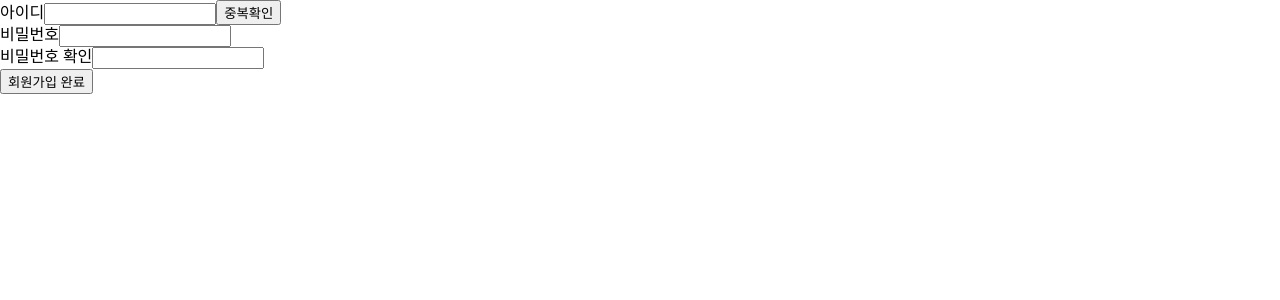
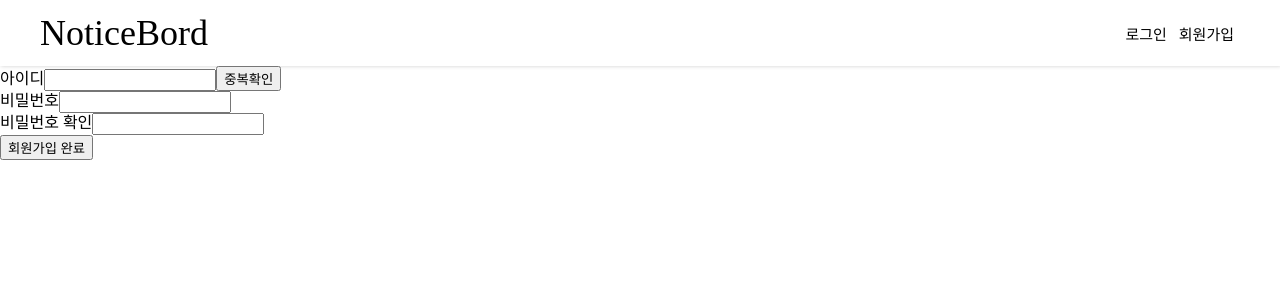
Before and after one commit to hwangdae/notice-board, a React (Create React App) app: page /Join in a window 1280 px wide. Shown: the top 300 px of the page. Built offline with nearby package versions, Linux system fonts and the light colour scheme; no server answers; a web font is replaced by a local one.

Commit message:
global-header

```diff
--- a/src/components/Main/SideBar.tsx
+++ b/src/components/Main/SideBar.tsx
@@ -1,12 +1,14 @@
 import React from 'react'
+import { useNavigate } from 'react-router-dom'
 import styled from 'styled-components'
 
 const SideBar = () => {
+  const navigate = useNavigate()
   return (
     <S.SideBarWrap>
       <S.SideBarInner>
         <S.WriteButtonWrap>
-          <button>글 작성하기</button>
+          <button onClick={()=>navigate("/WritePost")}>글 작성하기</button>
         </S.WriteButtonWrap>
         <S.CategoryWrap>
           <S.CategoryInner>
--- a/src/components/header/Header.tsx
+++ b/src/components/header/Header.tsx
@@ -32,7 +32,7 @@ const Header = () => {
     <S.HeaderWrap>
       <S.HeaderInner>
         <S.LogoContainer>
-          <S.Logo>NoticeBord</S.Logo>
+          <S.Logo onClick={()=>navigate('/')}>NoticeBord</S.Logo>
         </S.LogoContainer>
         <S.LogContainer>
           {user !== null ? (
--- /dev/null
+++ b/src/layout/Layout.tsx
@@ -0,0 +1,14 @@
+import React from "react";
+import Header from "../components/header/Header";
+import { Outlet } from "react-router-dom";
+
+const Layout = () => {
+  return (
+    <>
+      <Header />
+      <Outlet/>
+    </>
+  );
+};
+
+export default Layout;
--- a/src/pages/Main.tsx
+++ b/src/pages/Main.tsx
@@ -4,7 +4,6 @@ import Header from "../components/header/Header";
 const Main = () => {
     return (
         <>
-            <Header />
             <Section />
         </>
     );
--- /dev/null
+++ b/src/pages/WritePost.tsx
@@ -0,0 +1,12 @@
+import React from "react";
+
+const WritePost = () => {
+  return (
+    <>
+      <label>제목</label><input></input>
+      <label>내용</label><input></input>
+    </>
+  );
+};
+
+export default WritePost;
--- a/src/shared/Router.tsx
+++ b/src/shared/Router.tsx
@@ -1,23 +1,29 @@
-import React from 'react'
-import { Routes,Route } from 'react-router-dom'
-import Main from '../pages/Main'
-import Login from '../pages/Login'
-import Join from '../pages/Join'
-import { GlobalStyle } from '../styles/GlobalStyle'
-import { GlobalFont } from '../styles/GlobalFont'
+import React from "react";
+import { Routes, Route } from "react-router-dom";
+import Main from "../pages/Main";
+import Login from "../pages/Login";
+import Join from "../pages/Join";
+import { GlobalStyle } from "../styles/GlobalStyle";
+import { GlobalFont } from "../styles/GlobalFont";
+import WritePost from "../pages/WritePost";
+import Header from "../components/header/Header";
+import Layout from "../layout/Layout";
 
 const Router = () => {
   return (
     <>
-    <GlobalStyle/>
-    <GlobalFont/>
-    <Routes>
-        <Route path='/' element={<Main/>}/>
-        <Route path='/Login' element={<Login/>}/>
-        <Route path='/Join' element={<Join/>}/>
-    </Routes>
+      <GlobalStyle />
+      <GlobalFont />
+      <Routes>
+        <Route path="/" element={<Layout />}>
+          <Route path="/" element={<Main />} />
+          <Route path="/WritePost" element={<WritePost />} />
+          <Route path="/Login" element={<Login />} />
+          <Route path="/Join" element={<Join />} />
+        </Route>
+      </Routes>
     </>
-  )
-}
+  );
+};
 
-export default Router
+export default Router;
```
